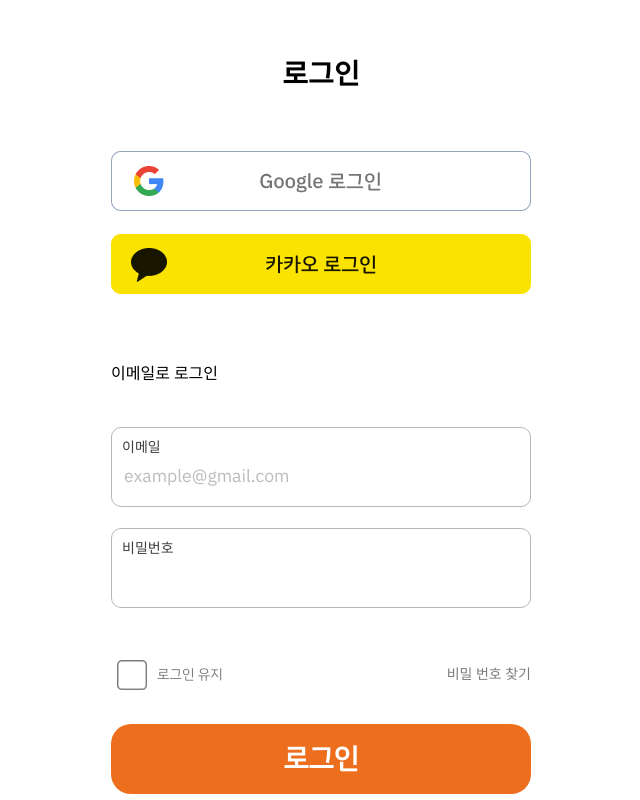
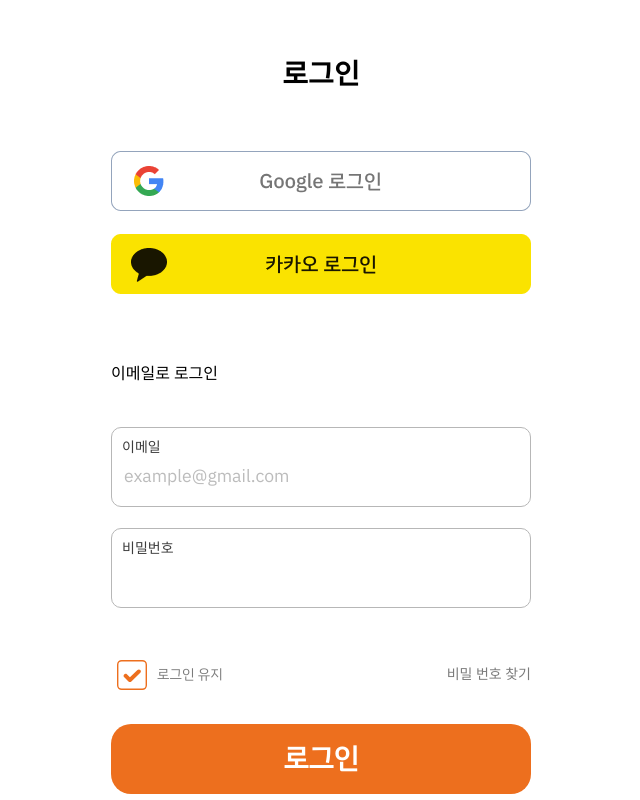
Before and after one commit to yoojin1119/ParobFrontG, a Next.js app: page /login in a window 1280 px wide. Shown: the whole page, without its empty margins (319-959 px from the left). Built offline with nearby package versions, Linux system fonts and the light colour scheme.

Commit message:
로그인 유지 버튼 구현

```diff
--- a/src/pages/login/index.jsx
+++ b/src/pages/login/index.jsx
@@ -1,8 +1,13 @@
 import styled from "styled-components";
 import Sns from "../../Component/Sns";
 import Button from "../../Component/Button";
+import { useState } from "react";
 
 export default function LoginPage (){
+    const [loginKeep, setLoginKeep] = useState(true)
+    const LoginKeeping = () => {
+        setLoginKeep(!loginKeep)
+    }
 return(
     <Container>
         <Title>로그인</Title>
@@ -40,8 +45,8 @@ return(
                 </InputBox>
             </InputWrap>
             <LoginCheckWrap>
-                <LoginCheckBox>
-                    <LoginBtnImg src='./assets/images/icons/unchecked.png'></LoginBtnImg>
+                <LoginCheckBox onClick={LoginKeeping}>
+                    {loginKeep ? <LoginBtnImg src='./assets/images/icons/checked.svg'></LoginBtnImg> : <LoginBtnImg src='./assets/images/icons/unchecked.png'></LoginBtnImg>}
                     <LoginCheckText>로그인 유지</LoginCheckText>
                 </LoginCheckBox>
                 <FindPassword>비밀 번호 찾기</FindPassword>
```
